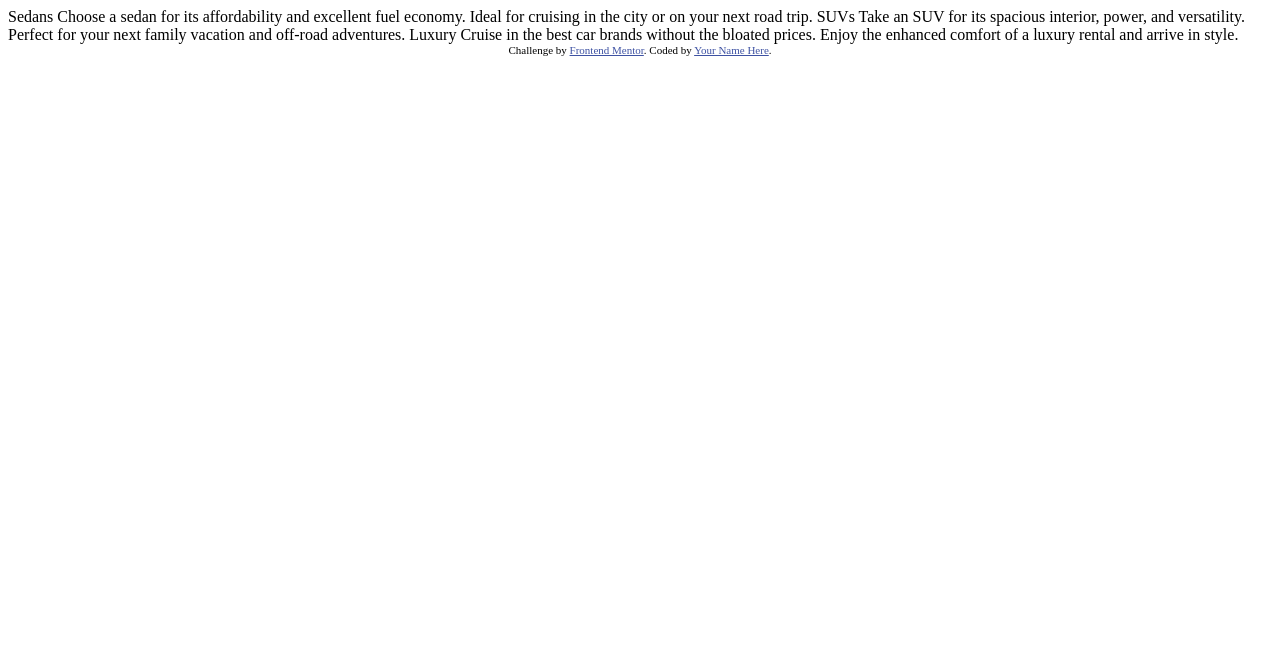
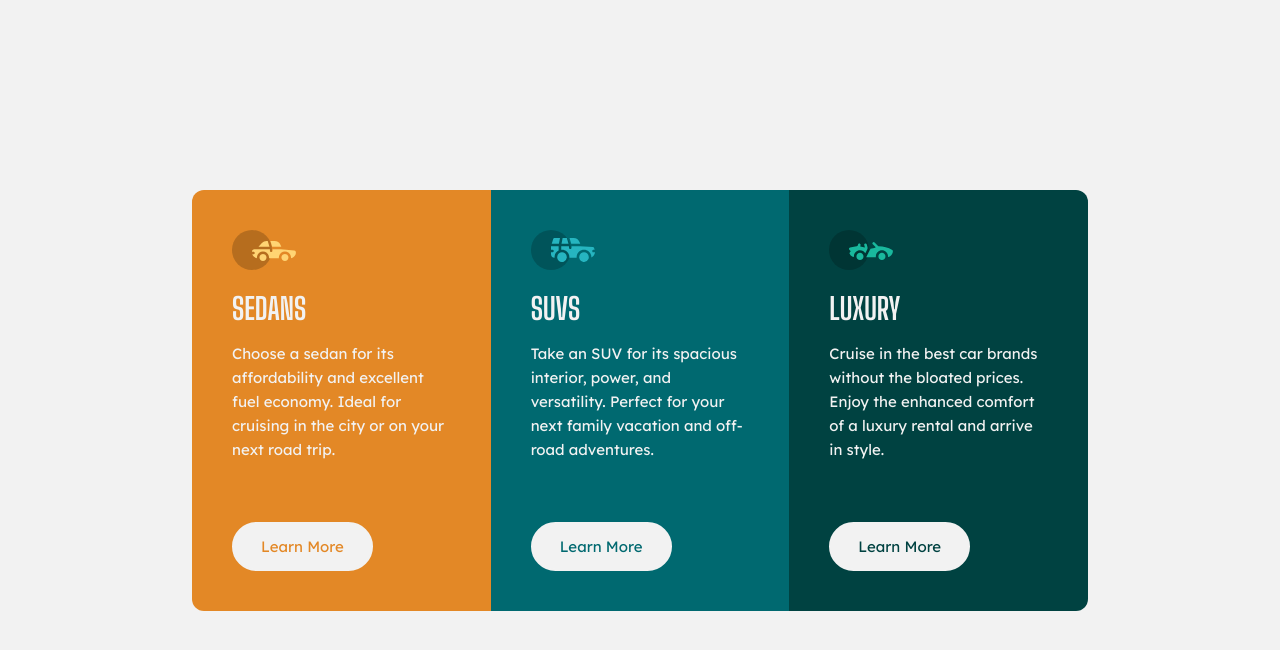
Before and after one commit to Enadabuzaid/challenge-8, a plain HTML site: page index.html in a window 1280 px wide. Drawn offline with Linux system fonts and the light colour scheme.

Commit message:
finilize the design

```diff
--- a/index.html
+++ b/index.html
@@ -8,29 +8,64 @@
 
   <title>Frontend Mentor | 3-column preview card component</title>
 
-  <!-- Feel free to remove these styles or customise in your own stylesheet 👍 -->
-  <style>
-    .attribution { font-size: 11px; text-align: center; }
-    .attribution a { color: hsl(228, 45%, 44%); }
-  </style>
+  <!-- STYLE SHEET -->
+  <link rel="stylesheet" href="style.css">
+
+  <!-- FONT GOOGLE  -->
+  <link rel="preconnect" href="https://fonts.googleapis.com">
+  <link rel="preconnect" href="https://fonts.gstatic.com" crossorigin>
+  <link href="https://fonts.googleapis.com/css2?family=Big+Shoulders+Display:wght@400;500;700&family=Lexend+Deca:wght@400;500&display=swap" rel="stylesheet">
+
 </head>
 <body>
+ <div class="container">
+  <div class="wrapper-boxes">
+    <div class="box box1">
+      <div class="box-icon">
+        <img src="./images/icon-sedans.svg" alt="">
+      </div>
 
-  Sedans
-  Choose a sedan for its affordability and excellent fuel economy. Ideal for cruising in the city
-  or on your next road trip.
+      <div class="box-text">
+        <h2>Sedans</h2>
+        <p>Choose a sedan for its affordability and excellent fuel economy. Ideal for cruising in the city
+          or on your next road trip.</p>
+      </div>
 
-  SUVs
-  Take an SUV for its spacious interior, power, and versatility. Perfect for your next family vacation
-  and off-road adventures.
+      <a href="#" class="btn box-btn">Learn More</a>
 
-  Luxury
-  Cruise in the best car brands without the bloated prices. Enjoy the enhanced comfort of a luxury
-  rental and arrive in style.
+    </div>
 
-  <div class="attribution">
-    Challenge by <a href="https://www.frontendmentor.io?ref=challenge" target="_blank">Frontend Mentor</a>.
-    Coded by <a href="#">Your Name Here</a>.
+    <div class="box box2">
+      <div class="box-icon">
+        <img src="./images/icon-suvs.svg" alt="">
+      </div>
+
+      <div class="box-text">
+        <h2>SUVs</h2>
+        <p>Take an SUV for its spacious interior, power, and versatility. Perfect for your next family vacation
+          and off-road adventures.</p>
+      </div>
+
+      <a href="#" class="btn box-btn">Learn More</a>
+
+    </div>
+
+    <div class="box box3">
+      <div class="box-icon">
+        <img src="./images/icon-luxury.svg" alt="">
+      </div>
+
+      <div class="box-text">
+        <h2>Luxury</h2>
+        <p>Cruise in the best car brands without the bloated prices. Enjoy the enhanced comfort of a luxury
+          rental and arrive in style.</p>
+      </div>
+
+      <a href="#" class="btn box-btn">Learn More</a>
+
+    </div>
+
   </div>
+ </div>
 </body>
 </html>
--- /dev/null
+++ b/style.css
@@ -0,0 +1,120 @@
+:root{
+    --font-lexend : 'Lexend Deca', sans-serif;
+    --font-big-sholuder : 'Big Shoulders Display', cursive;
+    --font-size : 16px;
+    --orange : hsl(31, 77%, 52%);
+    --dark-cyan : hsl(184, 100%, 22%);
+    --darker-cyan : hsl(179, 100%, 13%);
+    --white :hsl(0, 0%, 95%);
+}
+
+a{
+    text-decoration: none;
+}
+
+
+
+*{
+    padding: 0;
+    margin: 0;
+    box-sizing: border-box;
+}
+
+body{
+    background-color: var(--white);
+    min-height: 100vh;
+    display: flex;
+    align-items: center;
+    font-size: 15px;
+    font-family: --font-lexend;
+    font-weight: 400;
+}
+
+.container {
+    max-width: 960px;
+    margin: 0 auto;
+}
+
+.wrapper-boxes {
+    display: grid;
+    grid-template-columns: 1fr 1fr 1fr;
+    border-radius: 12px;
+    margin: 2rem;
+    overflow: hidden;
+}
+
+.box {
+    padding: 40px;
+}
+
+.box .box-text{
+    color: var(--white);
+}
+
+.box .box-text h2{
+    font-family: var(--font-big-sholuder);
+    text-transform: uppercase;
+    font-size: 30px;
+    padding: 1rem 0;
+}
+
+.box .box-text p{
+    color: var(--white);
+    line-height: 1.6;
+    font-family: var(--font-lexend);
+}
+
+.box .btn {
+    text-decoration: none;
+    background-color: var(--white);
+    padding: 13px 27px;
+    border-radius: 26px;
+    margin-top: 60px;
+    display: inline-block;
+    border: 2px solid var(--white);
+    font-family: var(--font-lexend);
+    transition: all .4s ease-in-out;
+}
+
+.box .btn:hover {
+    color: var(--white);
+    background: transparent;
+}
+
+.box1 .box-btn{
+    color: var(--orange);
+}
+
+.box2 .box-btn{
+    color: var(--dark-cyan);
+}
+
+.box3 .box-btn{
+    color: var(--darker-cyan);
+}
+
+.box1{
+    background-color: var(--orange);
+}
+
+.box2{
+    background-color: var(--dark-cyan);
+}
+
+.box3{
+    background-color: var(--darker-cyan);
+}
+
+
+
+@media only screen and (max-width: 768px) {
+    .wrapper-boxes {
+        grid-template-columns: 1fr;
+    }
+}
+
+@media only screen and (max-width: 425px) {
+    .wrapper-boxes {
+        margin: 2rem .5rem;
+    }
+}
```
